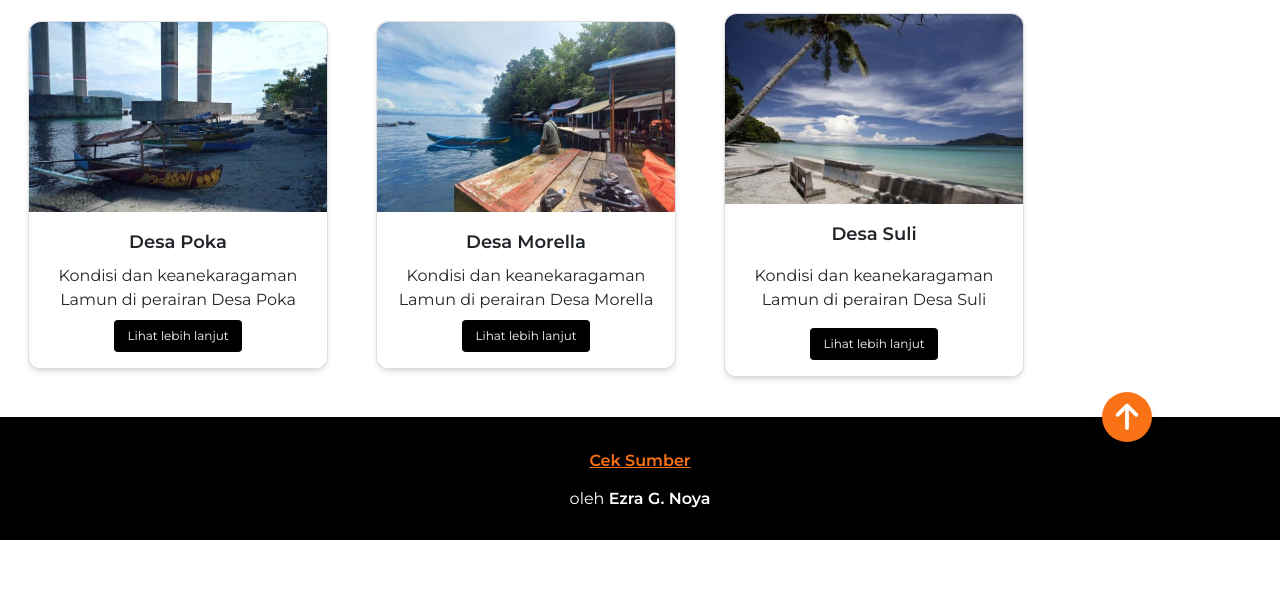
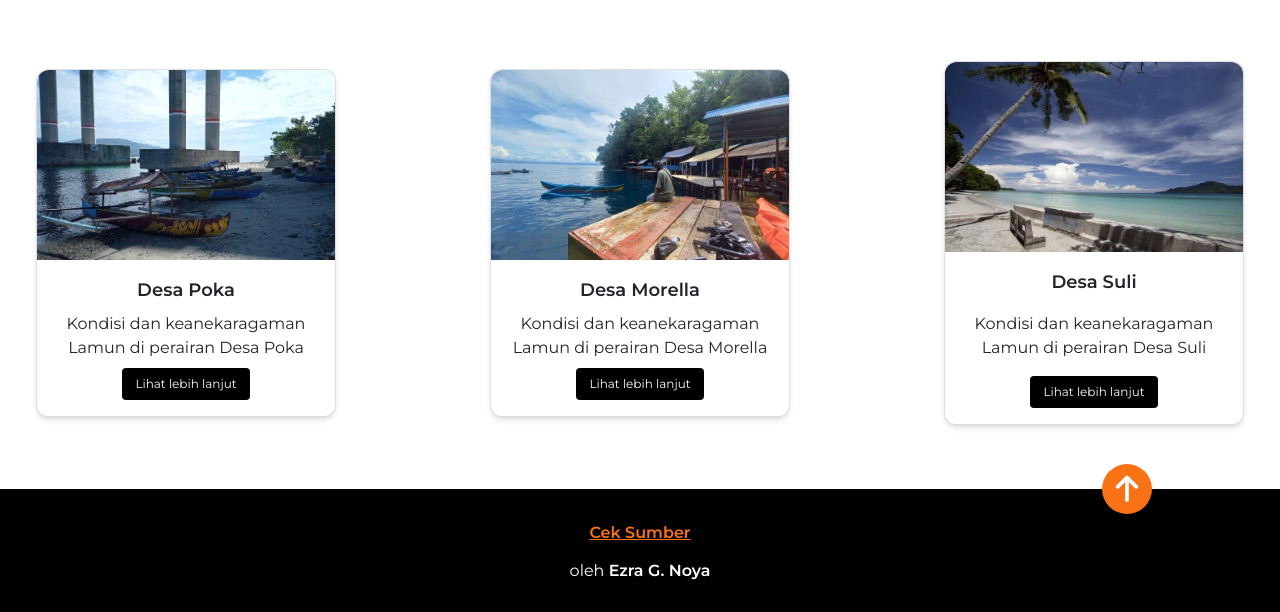
Before and after one commit to EzraGregoo/sigLamun, a website: page index.html in a window 1280 px wide. Shown: the part 885-1497 px from the top of the page. Before the commit the page ends 1425 px from the top, so only its background shows below. Drawn offline with nearby package versions, Linux system fonts and the light colour scheme.

Commit message:
md sizing fix 1

```diff
--- a/index.html
+++ b/index.html
@@ -33,14 +33,14 @@
     <header>
       <div class="relative img">
         <img src="images/seagrass-1280x720.jpg" alt="seagrass" />
-        <div class="flex pl-7">
+        <div class="flex pl-7 md:pl-9">
           <h1 class="absolute top-[39%] text-white text-lg tracking-wider md:text-3xl">
             LAMUN
           </h1>
         </div>
       </div>
     </header>
-    <main class="py-10 px-7 flex flex-col gap-10">
+    <main class="py-10 px-7 flex flex-col gap-10 md:py-16 md:px-9 md:gap-16">
       <article class="flex flex-col gap-[10px]">
         <h2 class="text-orange-500 text-lg leading-6 font-semibold md:text-2xl">
           KONDISI LAMUN DI<br />PULAU AMBON
@@ -50,7 +50,7 @@
           perairan Desa Poka, Morella, dan Suli.
         </p>
       </article>
-      <article class="flex flex-col gap-5 items-center md:flex-row">
+      <article class="flex flex-col gap-5 items-center md:flex-row md:justify-between">
         <section class="card rounded-xl">
           <img
             src="images/poka.jpg"
```
